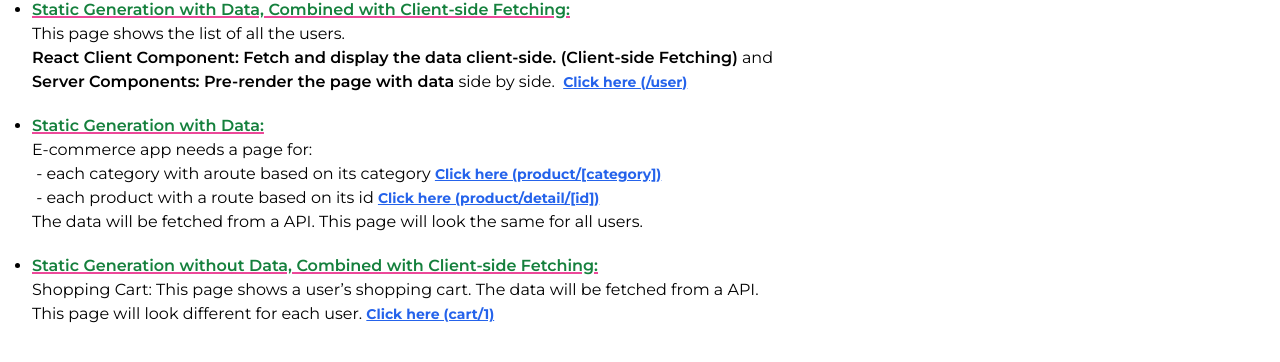
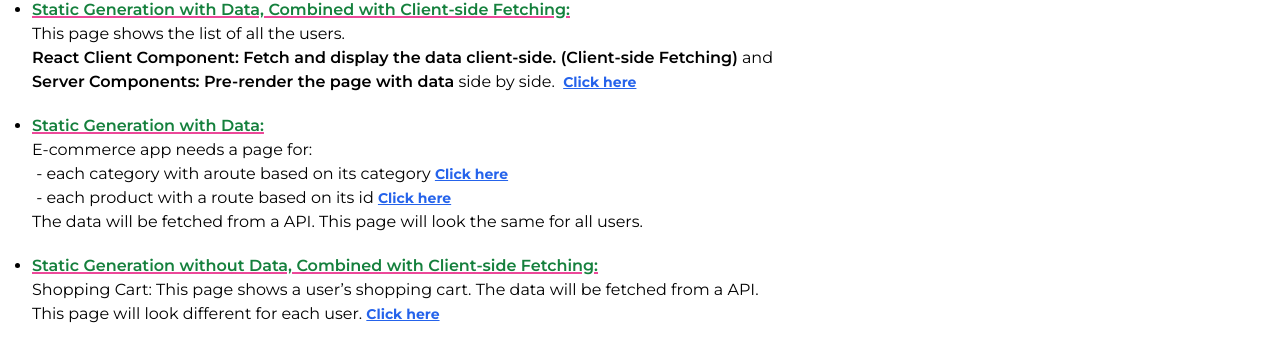
Before and after one commit to sankett/ecomm-nextapp, a Next.js app: page / in a window 1280 px wide. Shown: the part 218-580 px from the top of the page. Built offline with nearby package versions, Linux system fonts and the light colour scheme.

Commit message:
URL text change

```diff
--- a/app/page.js
+++ b/app/page.js
@@ -49,7 +49,7 @@ export default function Home() {
               href="/user"
               className="text-blue-600 text-sm underline font-bold"
             >
-              Click here (/user)
+              Click here
             </Link>
           </div>
           </li>
@@ -66,14 +66,14 @@ export default function Home() {
               href="/product/all"
               className="text-blue-600 text-sm underline font-bold"
             >
-              Click here (product/[category]){" "}
+              Click here
             </Link>
             <br></br>&nbsp;- each product with a route based on its id&nbsp;
             <Link
               href="/product/detail/1"
               className="text-blue-600 text-sm underline font-bold"
             >
-              Click here (product/detail/[id])
+              Click here
             </Link>
             <br></br>The data will be fetched from a API. This page will look
             the same for all users.
@@ -93,7 +93,7 @@ export default function Home() {
               href="/cart/1"
               className="text-blue-600 text-sm underline font-bold"
             >
-              Click here (cart/1)
+              Click here
             </Link>
           </div>
           </li>
```
